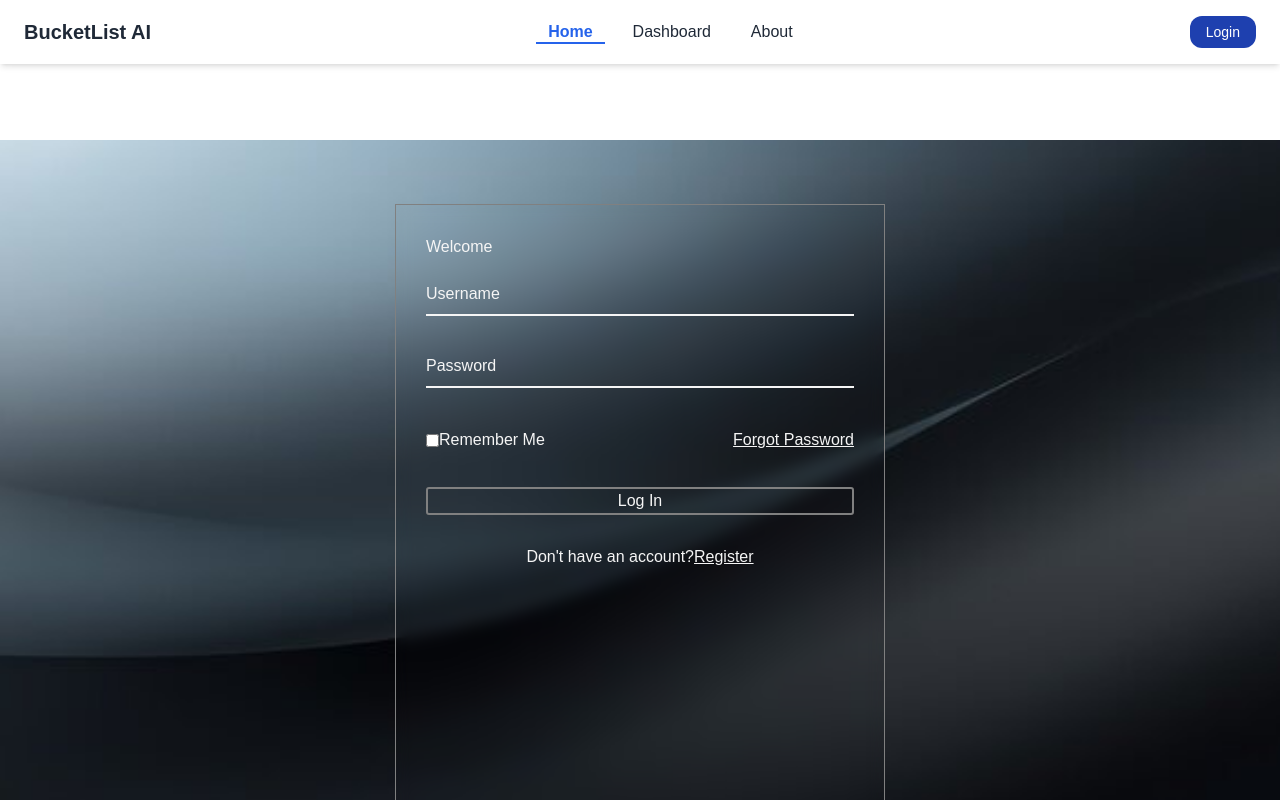
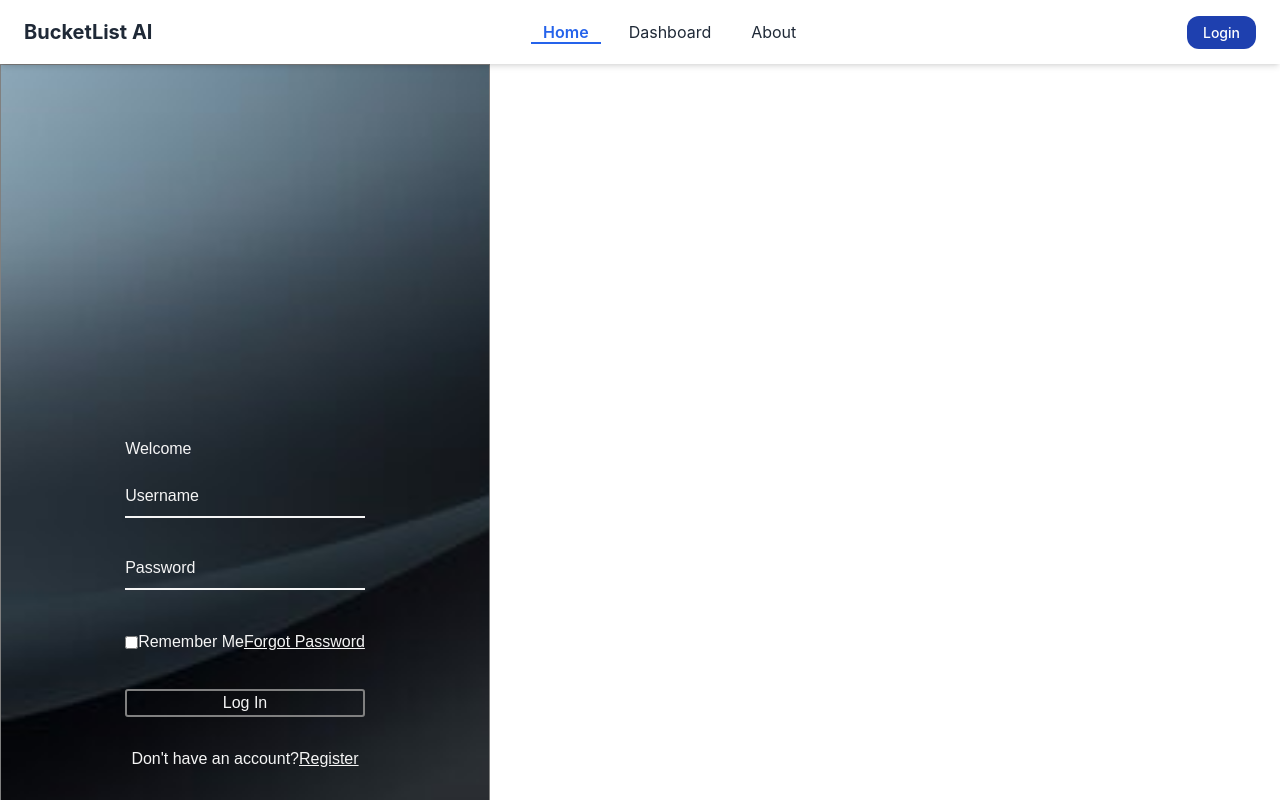
Before and after one commit to Uhhbay/BucketList-AI, a React (Create React App) app in the folder frontend/: page /login in a window 1280 px wide. Shown: the top 800 px of the page. Built offline with nearby package versions, Linux system fonts and the light colour scheme.

Commit message:
fixed global declarations in css

```diff
--- a/frontend/src/pages/Login/Login.css
+++ b/frontend/src/pages/Login/Login.css
@@ -1,4 +1,4 @@
-* {
+.wrapper {
     margin: 0;
     padding: 0;
     box-sizing: border-box;
@@ -6,7 +6,7 @@
 
 }
 
-body {
+.wrapper {
     width: 100%;
     display: flex;
     align-items: center;
@@ -16,7 +16,7 @@ body {
     color: whitesmoke;
 }
 
-body::before {
+.wrapper::before {
     content: "";
     position: absolute;
     width: 100%;
```
